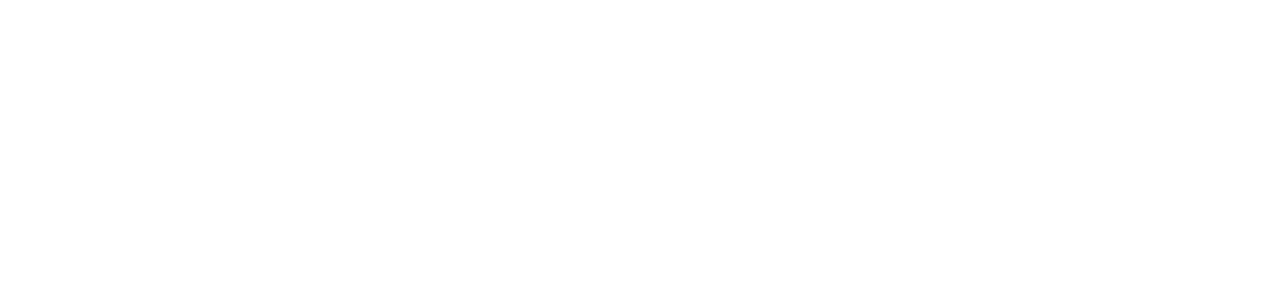
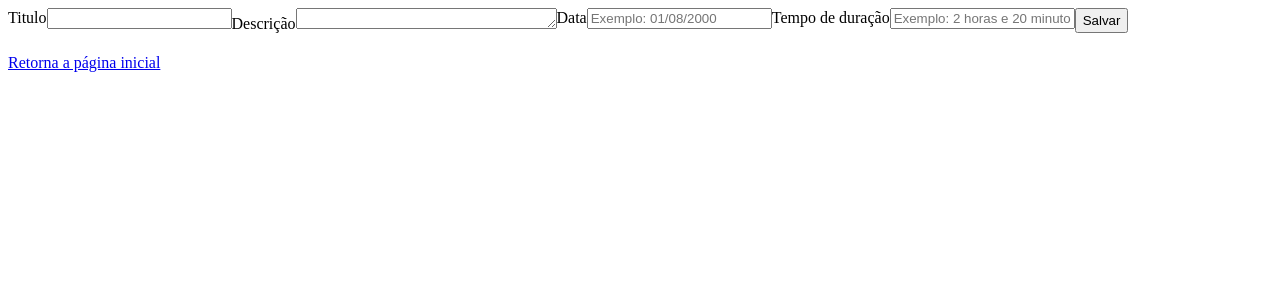
Before and after one commit to ThiagoPaz1/calendario-de-tarefas, a React (Create React App) app in the folder frontend/project/: page /addOrEdit/show in a window 1280 px wide. Before the commit this address had no page. Shown: the top 300 px of the page. Built offline with nearby package versions, Linux system fonts and the light colour scheme.

Commit message:
Implementado crud.

```diff
--- a/frontend/project/src/App.js
+++ b/frontend/project/src/App.js
@@ -12,7 +12,7 @@ function App() {
         <BrowserRouter>
           <Routes>
             <Route path="/" element={ <MainArea /> } />
-            <Route path="/addOrEdit" element={ <AddOrEditArea /> } />
+            <Route path="/addOrEdit/:active" element={ <AddOrEditArea /> } />
           </Routes>
        </BrowserRouter>
       </div>
--- /dev/null
+++ b/frontend/project/src/components/EditTask.jsx
@@ -0,0 +1,103 @@
+import React, { useState, useContext } from 'react';
+
+import axios from 'axios';
+
+import { TaskContext } from '../context/Tasks';
+
+function EditTask({ dataTask }) {
+  const { tasks } = useContext(TaskContext);
+  const findTask = tasks.find(element => element._id === dataTask);
+
+  const { title, description, date, timeDuration, _id } = findTask;
+  const [titleEdit, setTitleEdit] = useState(title);
+  const [descriptionEdit, setDescriptionEdit] = useState(description);
+  const [dateEdit, setDateEdit] = useState(date);
+  const [timeDurationEdit, setTimeDurationEdit] = useState(timeDuration);
+  const [message, setMessage] = useState('');
+
+  const handleChangeTitle = (event) => {
+    const { value } = event.target;
+    setTitleEdit(value);
+  }
+
+  const handleChangeDescription = (event) => {
+    const { value } = event.target;
+    setDescriptionEdit(value);
+  }
+
+  const handleChangeDate = (event) => {
+    const { value } = event.target;
+    setDateEdit(value);
+  }
+
+  const handleChangeTimeDuration = (event) => {
+    const { value } = event.target;
+    setTimeDurationEdit(value);
+  }
+
+  const editSave = (event) => {
+    event.preventDefault();
+
+    const titleCheck = title !== titleEdit;
+    const descriptionCheck = description !== descriptionEdit;
+    const dateCheck = date !== dateEdit;
+    const timeCheck = timeDuration !== timeDurationEdit;
+
+    const bodyReq = {
+      title: titleEdit,
+      description: descriptionEdit,
+      date: dateEdit,
+      timeDuration: timeDurationEdit,
+    }
+
+    if (titleCheck || descriptionCheck || dateCheck || timeCheck) {
+      axios.put(`http://localhost:3000/task/edit-task/${_id}`, bodyReq)
+      .then((response) => {
+        setTitleEdit('');
+        setDescriptionEdit('');
+        setDateEdit('');
+        setTimeDurationEdit('');
+
+        console.log(response);
+      })
+      .catch(() => console.log('Houve um erro.'));
+    } else {
+      setMessage('É necessário altera algum campo.')
+    }
+  }
+
+  return (
+    <div>
+      <form style={{display: 'flex'}}>
+        <label>
+          Titulo
+          <input value={titleEdit} onChange={handleChangeTitle} type="text" />
+        </label>
+        <label>
+          Descrição
+          <input
+            value={descriptionEdit}
+            onChange={handleChangeDescription}
+            type="text"
+          />
+        </label>
+        <label>
+          Data
+          <input value={dateEdit} onChange={handleChangeDate} type="text" />
+        </label>
+        <label>
+          Tempo de duração
+          <input
+            value={timeDurationEdit}
+            onChange={handleChangeTimeDuration}
+            type="text"
+          />
+        </label>
+        <button onClick={editSave}>Salvar</button>
+      </form>
+      <h1>{ message }</h1>
+    </div>
+  );
+}
+
+export default EditTask;
--- a/frontend/project/src/components/Main.jsx
+++ b/frontend/project/src/components/Main.jsx
@@ -1,27 +1,39 @@
-import React from 'react';
+import React, { useEffect, useContext } from 'react';
 import { Link } from 'react-router-dom';
+import axios from 'axios';
 
 import Tasks from './Tasks';
+import { TaskContext } from '../context/Tasks';
 
 function Main() {
+  const { setTasks } = useContext(TaskContext);
+
+  useEffect(() => {
+    axios.get('http://localhost:3000/task/all-task')
+    .then((response) => {
+      setTasks(response.data)
+    })
+    .catch(() => console.log('Houve um erro.'));
+  }, []);
+
   return (
     <main>
       <h1>Tarefas do dia</h1>
-      <Link to="/addOrEdit">
+      <Link to="/addOrEdit/show">
         <span>Adicionar nova tarefa</span>
       </Link>
       <h3>Deseja vizualizar em qual período de tempo?</h3>
       <label>
         Dia
-        <input type="radio" />
+        <input type="checkbox" />
       </label>
       <label>
         Semana
-        <input type="radio" />
+        <input type="checkbox" />
       </label>
       <label>
         Mês
-        <input type="radio" />
+        <input type="checkbox" />
       </label>
       <label style={{marginLeft: '50px'}}>
         Filtrar por título da tarefa
--- a/frontend/project/src/components/RegisterTask.jsx
+++ b/frontend/project/src/components/RegisterTask.jsx
@@ -4,7 +4,7 @@ import axios from 'axios';
 import { TaskContext } from '../context/Tasks';
 
 function RegisterTask() {
-  const { tasks, setTasks } = useContext(TaskContext);
+  const { tasks } = useContext(TaskContext);
   const [title, setTitle] = useState('');
   const [description, setDescription] = useState('');
   const [date, setDate] = useState();
@@ -59,15 +59,13 @@ function RegisterTask() {
 
     if (!message) {
       axios.post(`http://localhost:3000/task/new-task`, bodyReq)
-      .then((response) => {
+      .then(() => {
         setTitle('');
         setDescription('');
         setDate('');
         setTimeDuration('');
-        setTasks([...tasks, response.data]);
-
-        console.log(response.data)})
-      .catch(() => console.log('Houve um erro.'));
+      })
+      .catch(() => console.log(tasks));
     }
 
   }
@@ -77,20 +75,20 @@ function RegisterTask() {
       <form style={{display: 'flex'}}>
         <label>
           Titulo
-          <input name="setTitle" onChange={onChangeTitle} type="text" />
+          <input value={title} onChange={onChangeTitle} type="text" />
         </label>
         <label>
           Descrição
-          <textarea name={setDescription} onChange={onChangeDescription} cols="30" rows="1" />
+          <textarea value={description} onChange={onChangeDescription} cols="30" rows="1" />
         </label>
         <label>
           Data
-          <input name={setDate} onChange={onChangeDate} type="text" placeholder="Exemplo: 01/08/2000" />
+          <input value={date} onChange={onChangeDate} type="text" placeholder="Exemplo: 01/08/2000" />
         </label>
         <label>
           Tempo de duração
           <input
-            name={setTimeDuration}
+            value={timeDuration}
             onChange={onChangeTimeDuration}
             type="text"
             placeholder="Exemplo: 2 horas e 20 minutos"
--- a/frontend/project/src/components/Tasks.jsx
+++ b/frontend/project/src/components/Tasks.jsx
@@ -1,4 +1,6 @@
-import React, { useContext, useState, useEffect } from 'react';
+import React, { useContext } from 'react';
+import { Link } from 'react-router-dom';
+
 import axios from 'axios';
 
 import { TaskContext } from '../context/Tasks';
@@ -6,26 +8,33 @@ import { TaskContext } from '../context/Tasks';
 function Tasks() {
   const { tasks, setTasks } = useContext(TaskContext);
 
-  // useEffect(() => {
-  //   axios.get('http://localhost:3000/task/all-task')
-  //   .then((response) => setTasks([...tasks, response.data]))
-  //   .catch(() => console.log('Houve um erro.'));
-  // }, []);
-
+  const deleteTask = (item) => {
+    axios.delete(`http://localhost:3000/task/remove-task/${item._id}`)
+    .then(() => {
+      axios.get('http://localhost:3000/task/all-task')
+      .then((response) => setTasks(response.data))
+      .catch(() => console.log('Houve um erro.'));
+    })
+    .catch(() => console.log('Houve um erro.'));
+  }
   return (
     <div>
-      TAREFAS
+      Tarefas
       <ul>
-      {/* {
-        tasks.map((item, index) =>
+      {
+        tasks ? tasks.map((item, index) =>
           <li key={ index }>
-            Título: {item.title}
-            Descrição: { item.description }
-            Data: { item.date }
-            tempo de duração: { item.timeDuration }
+            <div>Título: {item.title}</div>
+            <div>Descrição: { item.description }</div>
+            <div>Data: { item.date }</div>
+            <div>Tempo de duração: { item.timeDuration }</div>
+            <Link to={`/addOrEdit/${item._id}`} >
+              <button>Editar</button>
+            </Link>
+            <button onClick={ () => deleteTask(item) }>Deletar</button>
           </li>
-        )
-      } */}
+        ) : ''
+      }
      </ul>
     </div>
   );
--- a/frontend/project/src/context/Tasks.js
+++ b/frontend/project/src/context/Tasks.js
@@ -3,7 +3,7 @@ import React, { createContext, useState } from 'react';
 export const TaskContext = createContext();
 
 export function TaskProvider({ children }) {
-  const [tasks, setTasks] = useState();
+  const [tasks, setTasks] = useState([]);
 
   return (
     <TaskContext.Provider value={{ tasks, setTasks }}>
--- a/frontend/project/src/pages/AddOrEditArea.jsx
+++ b/frontend/project/src/pages/AddOrEditArea.jsx
@@ -1,12 +1,16 @@
 import React from 'react';
-import { Link } from 'react-router-dom';
+import { Link, useParams } from 'react-router-dom';
 
 import RegisterTask from '../components/RegisterTask';
+import EditTask from '../components/EditTask';
 
 function AddOrEditArea() {
+  const { active } = useParams();
+
   return (
     <div>
-      <RegisterTask />
+      { active === 'show' ? <RegisterTask /> : '' }
+      { active !== 'show' ? <EditTask dataTask={ active } /> : '' }
       <Link to="/">
         <span>Retorna a página inicial</span>
       </Link>
```
Also changed, not shown: 2 other files (tests, documents, lock files or other folders).
